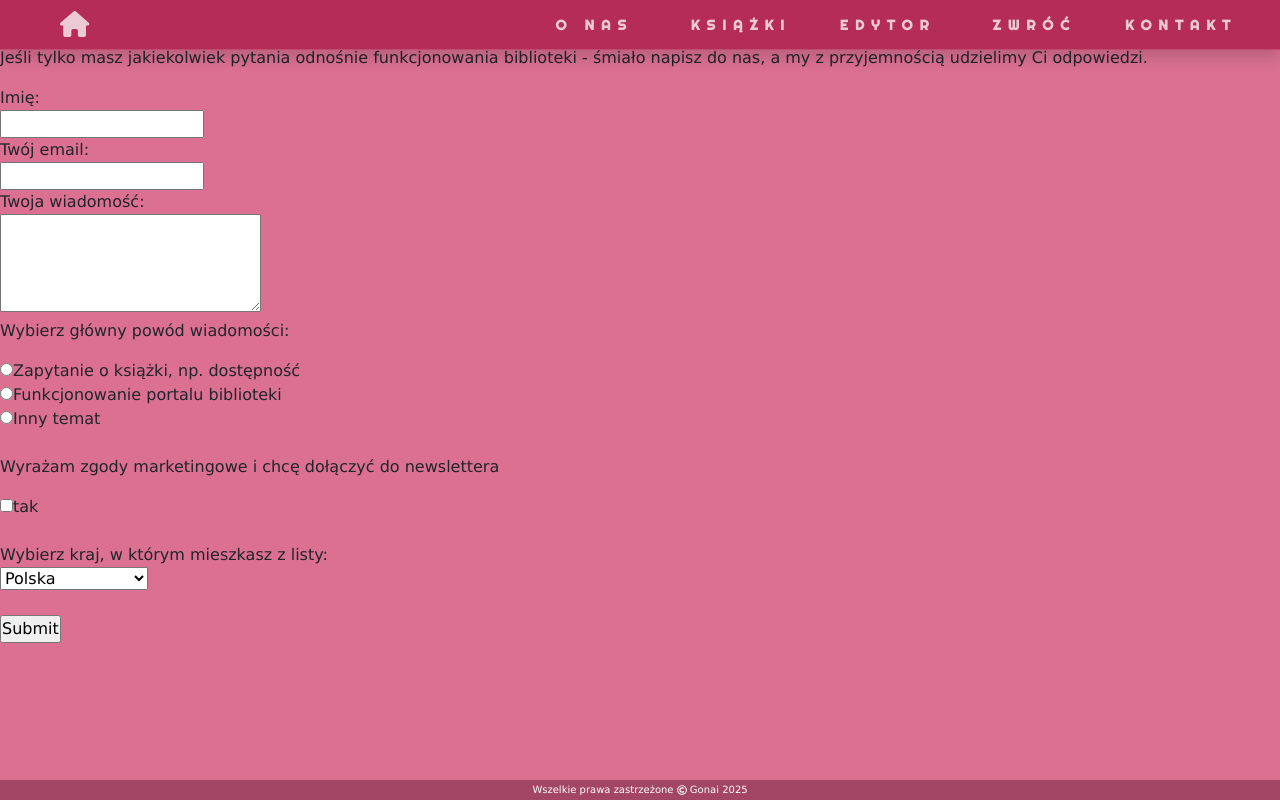
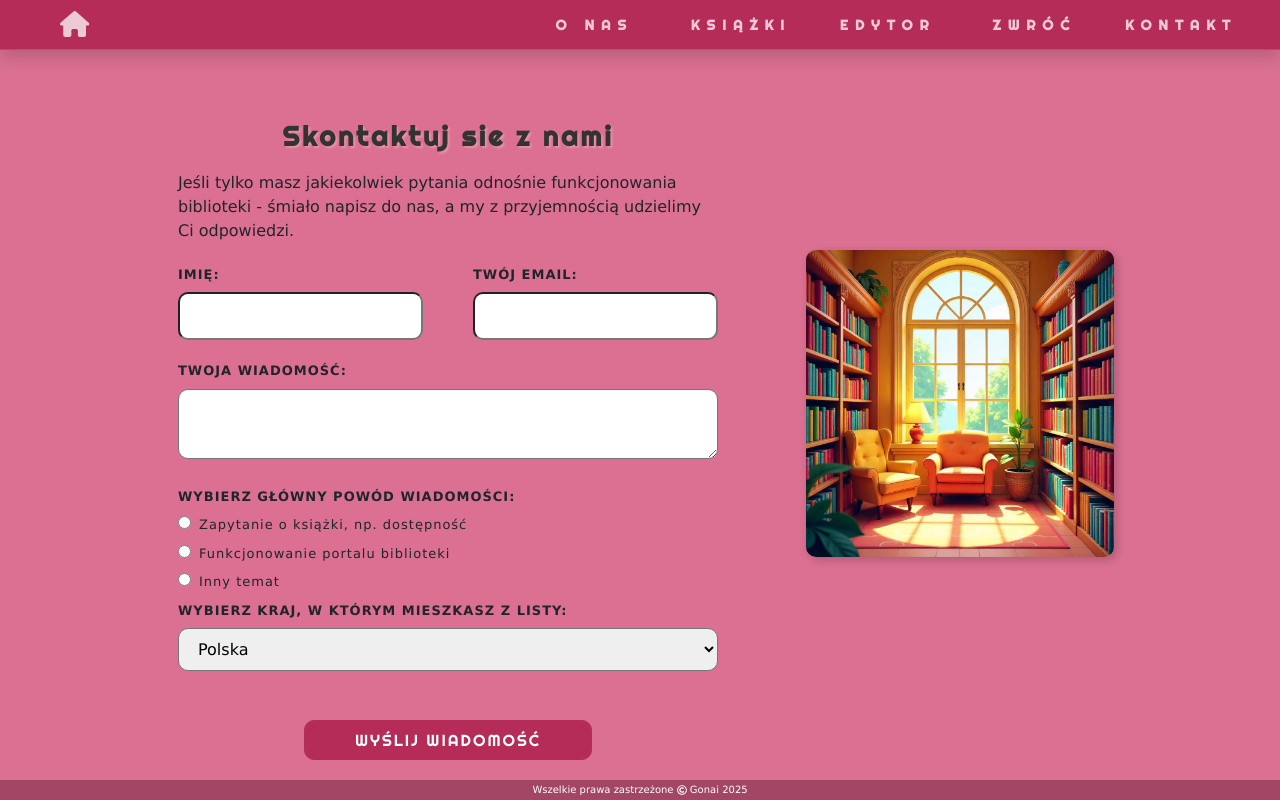
Before and after one commit to Gonai132/Biblioteka, a React (Create React App) app: page /contact in a window 1280 px wide. Built offline with nearby package versions, Linux system fonts and the light colour scheme.

Commit message:
updated styling of pages

```diff
--- a/src/App.css
+++ b/src/App.css
@@ -81,3 +81,12 @@
   background-color: #9c3153;
   border-color: #9c3153;
 }
+
+.btn:disabled {
+  background-color: #b52c58;
+  border-color: #b52c58;
+}
+
+.btn {
+  font-family: "Righteous", sans-serif;
+}
--- a/src/App.js
+++ b/src/App.js
@@ -31,7 +31,7 @@ function AppContent() {
         <Route path="/return" element={<Return />} />
         <Route path="/contact" element={<Contact />} />
       </Routes>
-      {(location.pathname !== "/" && location.pathname !== "/books") && <Footer />}
+      {(location.pathname !== "/" && location.pathname !== "/books" && location.pathname !== "/return") && <Footer />}
     </>
   );
 }
--- a/src/components/About/about.css
+++ b/src/components/About/about.css
@@ -30,6 +30,7 @@ transform: scale(1.02);
     height: 350px;
     width: 350px;
     box-shadow: 3px 3px 10px rgba(0, 0, 0, 0.2);
+    border-radius: 10px;
 }
 
 .about2 {
@@ -43,6 +44,7 @@ transform: scale(1.02);
     height: 350px;
     width: 350px;
     box-shadow: 3px 3px 10px rgba(0, 0, 0, 0.2);
+    border-radius: 10px;
 }
 
 .about2 h2 {
--- a/src/components/Books/books.css
+++ b/src/components/Books/books.css
@@ -44,6 +44,10 @@
     text-align: center;
   }
 
+  .book-list .btn {
+    font-size: small;
+  }
+
   @media (max-width: 767px) {
 
     .book-list td {
--- a/src/components/Contact/Contact.js
+++ b/src/components/Contact/Contact.js
@@ -1,5 +1,6 @@
 import "../Contact/contact.css";
 import { motion } from "framer-motion";
+import biblioImage from "../../img/biblio2.jpeg";
 
 function Contact() {
 
@@ -14,16 +15,23 @@ function Contact() {
                 <div className="contact1"></div>
                 <div className="contact2">
                     <motion.div className="contact-form"  initial={{ opacity: 0, y: 50 }} animate={{ opacity: 1, y: 0 }} transition={{ duration: 0.7 }}>
-                    <h2>Skontaktuj sie z nami</h2>
+                    <h2 className="title-style">Skontaktuj sie z nami</h2>
                     <p>Jeśli tylko masz jakiekolwiek pytania odnośnie funkcjonowania biblioteki - śmiało napisz do nas, a my z przyjemnością udzielimy Ci odpowiedzi.</p>
                     <form onSubmit={handleSubmit}>
-                        <label htmlFor="name">Imię: </label><br />
-                        <input type="text" name="name" id="name" /><br />
+                        <div className="labels">
+                        <div className="label1">
+                            <label className="form-label" htmlFor="name">Imię: </label><br />
+                            <input type="text" name="name" id="name" />
+                        </div>
+                        <div className="label2">
                             <label htmlFor="email">Twój email: </label><br />
-                        <input type="text" name="email" id="email"/><br />
+                            <input type="text" name="email" id="email"/>
+                        </div>
+                        </div>
                         <label htmlFor="message">Twoja wiadomość: </label><br />
-                        <textarea name="message" id="message" rows="4" cols="30" /><br />
-                        <p>Wybierz główny powód wiadomości: </p>
+                        <textarea name="message" id="message" rows="2" cols="30" /><br />
+                        <p className="reason">Wybierz główny powód wiadomości: </p>
+                        <div className="reason-radio">
                             <input type="radio" id="one" name="subject" value="One" />
                             <label htmlFor="one">Zapytanie o książki, np. dostępność</label><br />
 
@@ -31,12 +39,8 @@ function Contact() {
                             <label htmlFor="two">Funkcjonowanie portalu biblioteki</label><br />
 
                             <input type="radio" id="three" name="subject" value="Three" />
-                        <label htmlFor="three">Inny temat</label><br /><br />
-
-                        <p>Wyrażam zgody marketingowe i chcę dołączyć do newslettera</p>
-                        <input type="checkbox" id="val1" name="val1" value="Val1" />
-                        <label htmlFor="val1">tak</label><br />
-                        <br />
+                            <label htmlFor="three">Inny temat</label><br />
+                        </div>
                         <label htmlFor="country">Wybierz kraj, w którym mieszkasz z listy:</label><br />
                         <select name="country" id="country">
                             <option value="pl">Polska</option>
@@ -49,12 +53,15 @@ function Contact() {
                             <option value="us">USA</option>
                         </select><br />
                         <br />
-                        <input type="submit" value="Submit" />
+                        <input type="submit" value="Wyślij wiadomość" className="btn btn-danger"/>
                     </form>
                 </motion.div>
                 </div>
                 <div className="contact3"></div>
             </div>
+            <div className="contact-img">
+            <img src={biblioImage} alt="Biblioteka" className="mx-auto d-block"/>
+            </div>
         </div>
     )}
 export default Contact
--- a/src/components/Contact/contact.css
+++ b/src/components/Contact/contact.css
@@ -1,5 +1,110 @@
-div.contact {
+.contact {
+    box-sizing: border-box;
     height: 100vh;
     width: 100%;
     background-color: palevioletred;
+    display: flex;
+    flex-direction: row;
+    justify-content: center;
+    align-items: center;
+    overflow: scroll;
 }
+
+.contact-content {
+    width: 50%;
+    min-height: 100vh;
+    padding: 50px;
+    padding-top: 80px;
+}
+
+.contact-img {
+    width: 30%;
+    height: 300px;
+    display: flex;
+    flex-direction: column;
+}
+
+.contact-img img {
+    display: block;
+    width: 80%;
+    height: auto;
+    border-radius: 10px;
+    box-shadow: 3px 3px 10px rgba(0, 0, 0, 0.2);
+    transition: 0.3s;
+
+}
+
+
+.contact-img img:hover {
+    transform: scale(1.02);
+    }
+
+.labels {
+    display: flex;
+    gap: 50px;
+    }
+
+.label1 {
+    flex-basis: 50%;
+    }
+
+.labels input {
+    width: 100%;
+
+    }
+
+.label2 {
+    flex-basis: 50%;
+    }
+
+.contact-form label, .reason {
+    font-weight: bold;
+    text-transform: uppercase;
+    font-size: small;
+    margin-top: 6px;
+    margin-bottom: 3px;
+    letter-spacing: 1px;
+  }
+
+  .reason-radio label {
+    text-transform: initial!important;
+    font-weight: 400;
+  }
+
+.contact-form input[type="text"],
+.contact-form input[type="email"],
+.contact-form input[type="number"],
+.contact-form textarea,
+.contact-form select {
+  width: 100%;
+  padding: 10px 15px;
+  margin-top: 5px;
+  margin-bottom: 15px;
+  border-radius: 10px;
+  font-size: 1rem;
+  outline: none;
+}
+
+.contact-form input[type="radio"],
+.contact-form input[type="checkbox"] {
+  margin-right: 8px;
+  margin-bottom: 8px;
+}
+
+.contact-form .form-check-label {
+  font-weight: normal;
+}
+
+.contact-form input[type="submit"] {
+  display: block;
+  margin: 10px auto 0 auto;
+  text-transform: uppercase;
+  padding: 7px 50px;
+  letter-spacing: 2px;
+  border-radius: 10px;
+  transition: 0.3s;
+}
+
+.contact-content h2 {
+    padding-top: 50px;
+}
--- a/src/components/Edit/Edit.js
+++ b/src/components/Edit/Edit.js
@@ -71,7 +71,8 @@ function Edit() {
 
   return (
     <div className="edit-content">
-      <h1>Edytuj książkę</h1>
+      <div className="edit-detailed">
+      <h2 className="title-style">Edytuj książkę</h2>
       <form onSubmit={handleSubmit}>
         <div className="mb-3">
           <label className="form-label">Tytuł:</label>
@@ -135,10 +136,11 @@ function Edit() {
           </select>
         </div>
 
-        <button type="submit" className="btn btn-primary mt-3">
+        <button type="submit" className="btn btn-danger mt-3 mx-auto d-block">
           Zapisz zmiany
         </button>
       </form>
+      </div>
     </div>
   );
 }
--- a/src/components/Return/Return.js
+++ b/src/components/Return/Return.js
@@ -118,8 +118,8 @@ function Return() {
             />
           </div>
 
-          <button type="submit" className="btn btn-primary">
-            Dodaj książkę
+          <button type="submit" className="btn btn-secondary mx-auto d-block">
+            Zwróć książkę
           </button>
 
           {error && <p className="text-danger mt-2">{error}</p>}
--- a/src/components/Return/return.css
+++ b/src/components/Return/return.css
@@ -1,6 +1,6 @@
 .return-content {
   box-sizing: border-box;
-  min-height: 100vh;
+  height: 100vh;
   width: 100%;
   display: flex;
   flex-direction: column;
@@ -8,8 +8,8 @@
   justify-content: flex-start;
   color: #333;
   background-color: rgba(252, 190, 222, 0.35);
-  padding-top: 100px;
-  overflow-y: scroll;
+  padding-top: 70px;
+  overflow: hidden;
   position: relative;
 }
 
@@ -28,15 +28,17 @@
 }
 
 .return-form {
-    background: rgba(255, 255, 255, 0.7);
+    background: rgba(255, 255, 255, 0.6);
     padding: 30px;
     border-radius: 15px;
     max-width: 900px;
     width: 70%;
     box-shadow: 0 8px 20px rgba(0, 0, 0, 0.2);
+    overflow-y: scroll;
+    margin-bottom: 30px;
 }
 
-.return-content h2 {
+.return-content h2, .title-style {
   font-family: "Righteous", sans-serif;
   color: #333;
   text-shadow: 2px 2px 2px rgba(255, 228, 196, 0.3);
@@ -44,10 +46,30 @@
   text-align: center;
   font-weight: 600;
   font-size: 1.7rem;
+  padding: 10px;
+}
+
+.return-form .btn {
+width: 250px;
+text-transform: uppercase;
+letter-spacing: 2px;
+font-weight: lighter;
+font-family: "Righteous", sans-serif;
+margin-top: 15px;
+}
+
+.mb-3 .form-label  {
+  margin-bottom: 4px;
+  margin-top: 6px;
 }
 
 @media (max-width: 768px) {
   .return-form {
-    width: 95%;
+    width: 90%;
+    margin-bottom: 50px;
+  }
+
+  .return-content h2 {
+    font-size: 1.3rem;
   }
 }
```
Also changed, not shown: src/components/Edit/EditSelect.js (+6 -4 lines), src/components/Edit/edit.css (+51 -1 lines), src/components/Home/home.css (+6 -6 lines). Lines whose indentation alone changed are shown as unchanged.
